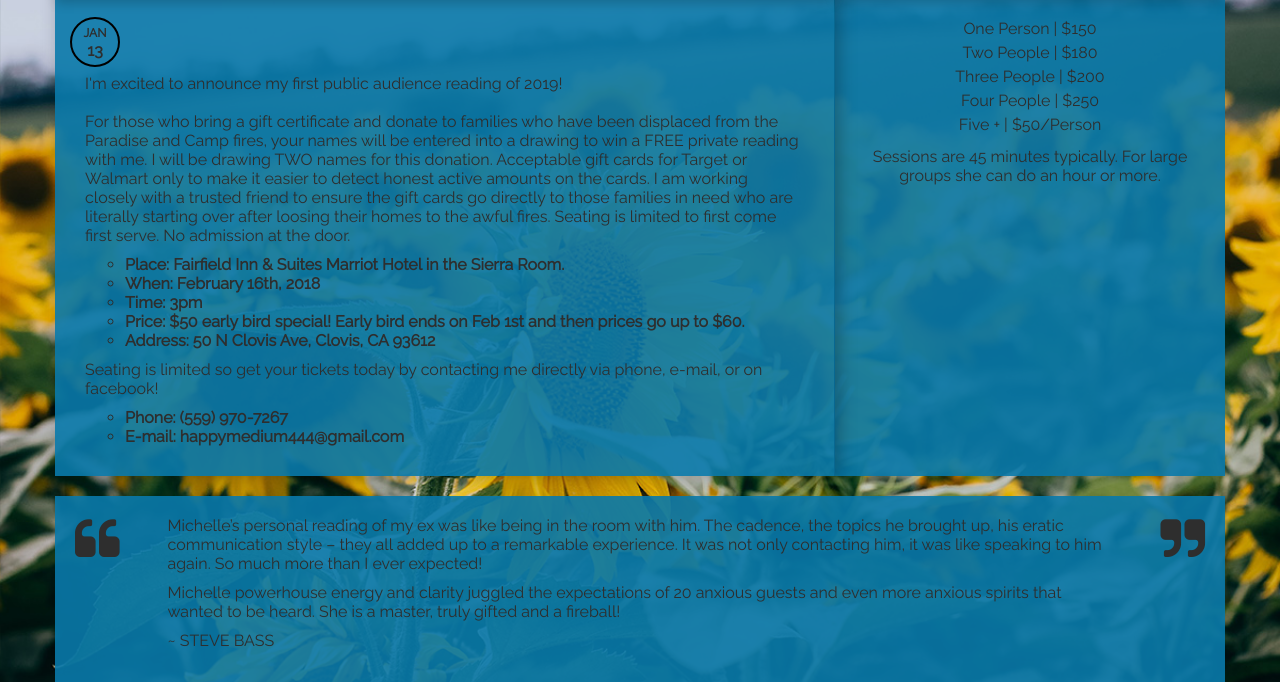
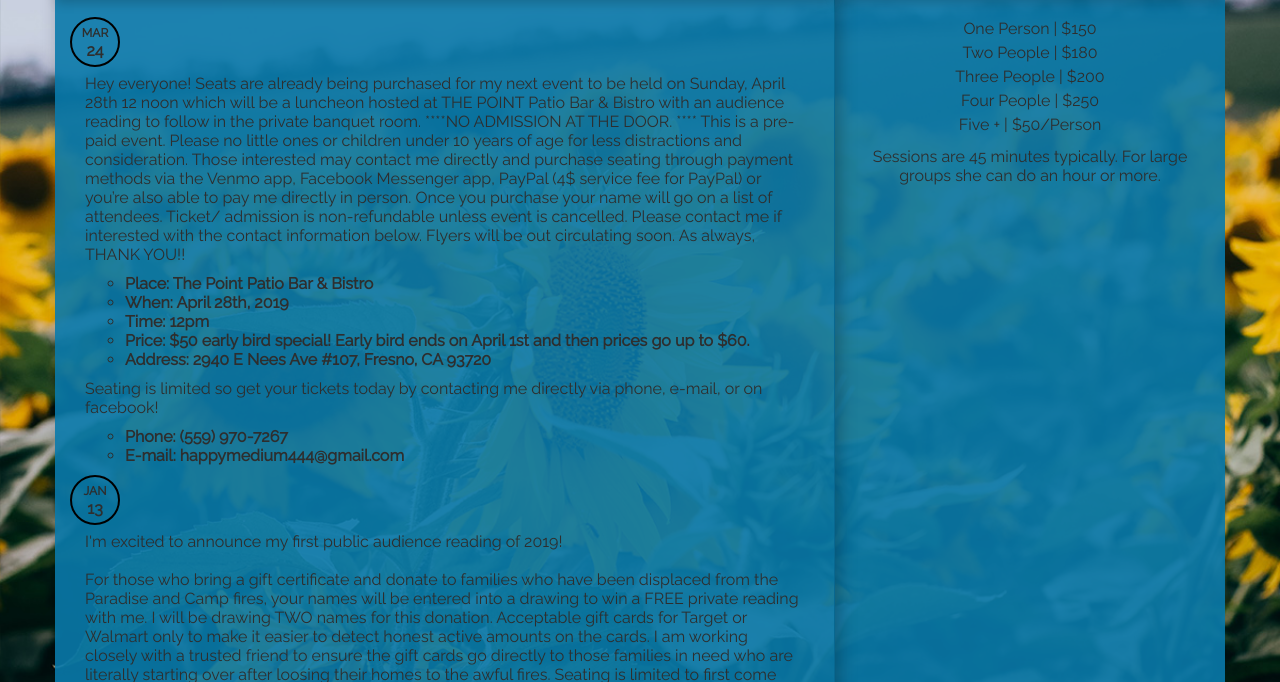
Before and after one commit to zenkitties/michelle-goyette, a website: page index.html at #!/home in a window 1280 px wide. Shown: the part 118-800 px from the top of the page. Drawn offline with Linux system fonts and the light colour scheme.

Commit message:
April group reading event update.

```diff
--- a/app/views/home/home.html
+++ b/app/views/home/home.html
@@ -2,6 +2,25 @@
     <div class="page-headings">
         <span class="h2">Updates</span>
     </div>
+</div>
+<div class="single-update">
+    <div class="date">
+        <span class="month">MAR</span><br />
+        <span class="day">24</span>
+    </div>
+    <p>Hey everyone! Seats are already being purchased for my next event to be held on Sunday, April 28th 12 noon which will be a luncheon hosted at THE POINT Patio Bar & Bistro with an audience reading to follow in the private banquet room. ****NO ADMISSION AT THE DOOR. **** This is a pre-paid event. Please no little ones or children under 10 years of age for less distractions and consideration. Those interested may contact me directly and purchase seating through payment methods via the Venmo app, Facebook Messenger app, PayPal (4$ service fee for PayPal) or you’re also able to pay me directly in person. Once you purchase your name will go on a list of attendees. Ticket/ admission is non-refundable unless event is cancelled. Please contact me if interested with the contact information below. Flyers will be out circulating soon. As always, THANK YOU!!
+    <ul class="update-bullet-list"><b>
+        <li>Place: The Point Patio Bar & Bistro</li>
+        <li>When: April 28th, 2019</li>
+        <li>Time: 12pm</li>
+        <li>Price: $50 early bird special! Early bird ends on April 1st and then prices go up to $60.</li>
+        <li>Address:  2940 E Nees Ave #107, Fresno, CA 93720</li></b>
+        </ul>
+    <p>Seating is limited so get your tickets today by contacting me directly via phone, e-mail, or on facebook!</p>
+    <ul class="update-bullet-list"><b>
+        <li>Phone: (559) 970-7267</li>
+        <li>E-mail: <a href="mailto:happymedium444@gmail.com">happymedium444@gmail.com</a></li></b>
+    </ul>
 </div>
 <div class="single-update">
     <div class="date">
```
